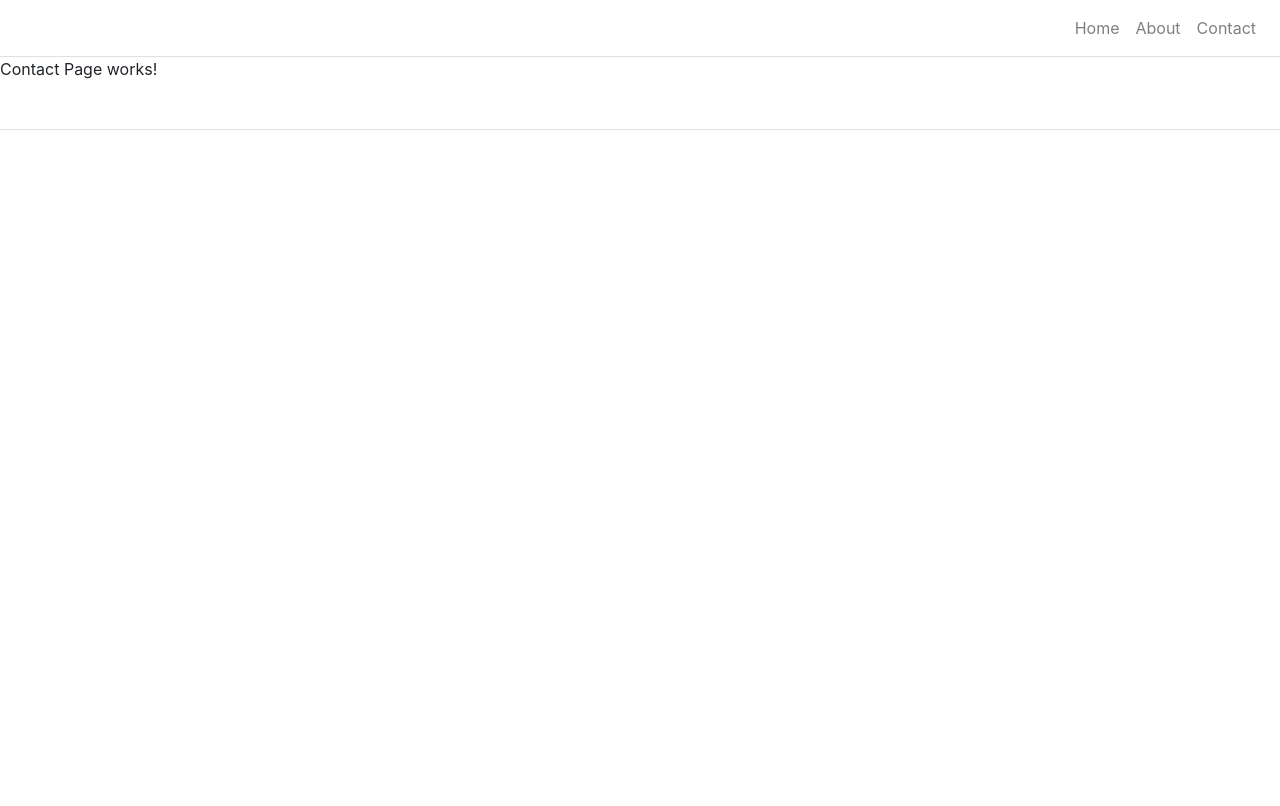
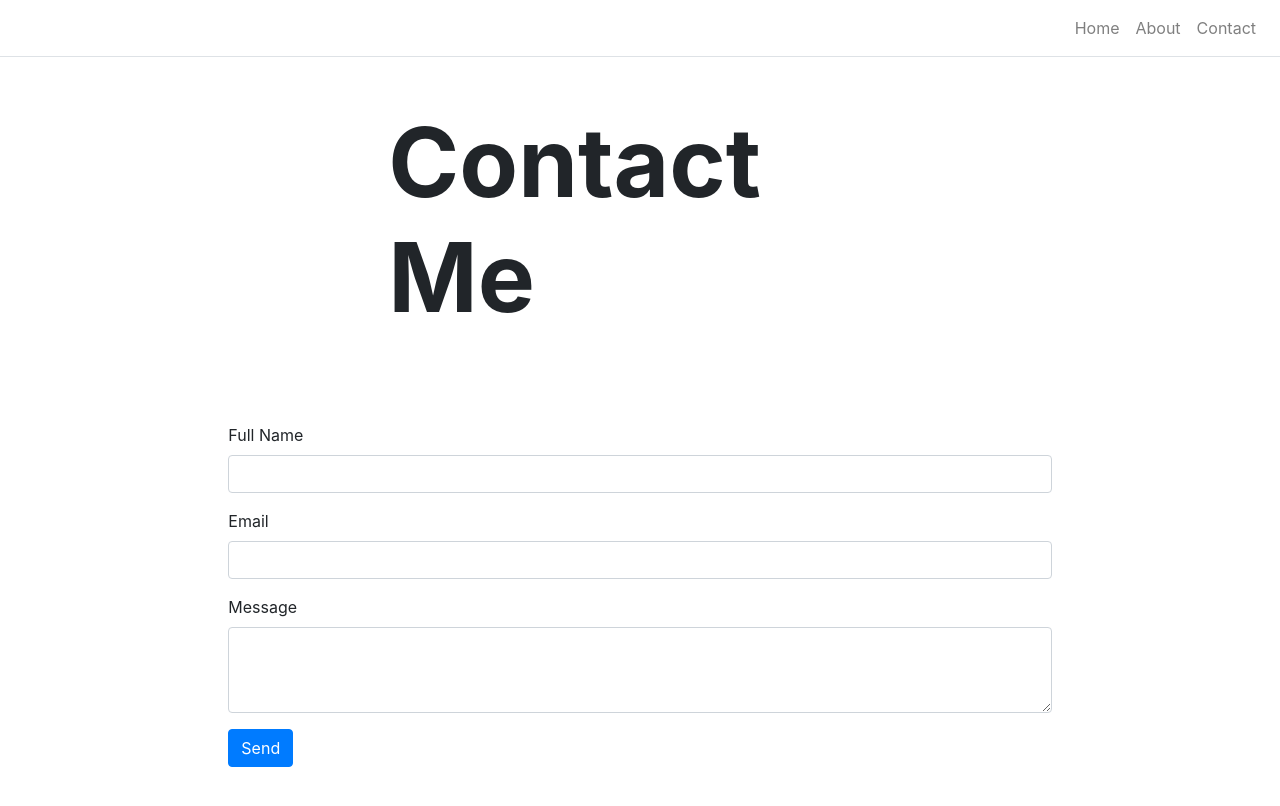
Before and after one commit to yvettehenderson/react-portfolio, a React (Create React App) app: page /contact in a window 1280 px wide. Shown: the top 806 px of the page. Built offline with nearby package versions, Linux system fonts and the light colour scheme.

Commit message:
added about, contact,content

```diff
--- /dev/null
+++ b/src/components/Content.js
@@ -0,0 +1,20 @@
+import React from 'react';
+import Container from 'react-bootstrap/Container';
+import Row from 'react-bootstrap/Row';
+import Col from 'react-bootstrap/Col';
+
+function Content(props) {
+
+    return(
+        <Container fluid={true}>
+            <Row className="justify-content-center">
+                <Col md={8}>
+                    {props.children}
+                </Col>
+            </Row>
+        </Container>
+    );
+
+}
+
+export default Content;
--- /dev/null
+++ b/src/pages/About.js
@@ -0,0 +1,31 @@
+
+import React from 'react';
+import Hero from '../components/Hero';
+import Content from '../components/Content';
+
+function AboutPage(props) {
+
+    return(
+        <div>
+            <Hero title={props.title} />
+
+            <Content>
+            <p>Hello, my name is Yvette Henderson. I am currenlty a Sr. project manager by day.
+            Throughout my 8 year agency career, I have contributed to impacting business outcomes through effective organization,prioritization, and execution of key projects.
+            In my Senior Project Manager roles, I exercised a calculated and methodical approach to problem
+            solving. I am independently motivated, yet I appreciate team efforts and collaborate productively within
+            groups. Additionally, I am knowledgeable in Adobe, Microsoft Office, Google Docs, Slack, Basecamp,Smartsheets, Paymo, NetSuite and a Scrum Master.By Night, I am  a full stack web developer with experice in  Java Script,Express JS, Node JS, Oracle SQL, MongoDB, and React. </p>
+
+            <p>You can find my LinkedIn profile<a href="https://www.linkedin.com/in/yvette-henderson/" target="_blank" rel="noopener noreferrer">here</a></p>
+            <p>You can find my resume<a href="https://docs.google.com/document/d/1Vh3W_eedNPY-5DOkmfM1Pnr7un-swiUdA8Gl07MvTx0/edit?usp=sharing" target="_blank" rel="noopener noreferrer" >here</a></p>
+            <p>You can find my GitHub profile<a href="https://github.com/yvettehenderson" target="_blank" rel="noopener noreferrer" >here</a></p>
+
+
+
+            </Content>
+        </div>
+    );
+
+}
+
+export default AboutPage;
--- a/src/pages/Contact.js
+++ b/src/pages/Contact.js
@@ -1,15 +1,110 @@
 import React from 'react';
 
+import Form from 'react-bootstrap/Form';
+import Button from 'react-bootstrap/Button';
 
-function Contact(props){
+import Hero from '../components/Hero';
+import Content from '../components/Content.js';
+import Axios from 'axios';
 
-return(
+class ContactPage extends React.Component {
 
-<p>Contact Page works!</p>
+    constructor(props) {
+        super(props);
+        this.state = {
+            name: '',
+            email: '',
+            message: '',
+            disabled: false,
+            emailSent: null,
+        }
+    }
 
-);
 
+    handleChange = (event) => {
+        const target = event.target;
+        const value = target.type === 'checkbox' ? target.checked : target.value;
+        const name = target.name;
+
+        this.setState({
+            [name]: value
+        })
+    }
+
+
+    handleSubmit = (event) => {
+        event.preventDefault();
+
+        console.log(event.target);
+
+        this.setState({
+            disabled: true
+        });
+
+        Axios.post('http://localhost:3030/api/email', this.state)
+            .then(res => {
+                if(res.data.success) {
+                    this.setState({
+                        disabled: false,
+                        emailSent: true
+                    });
+                } else {
+                    this.setState({
+                        disabled: false,
+                        emailSent: false
+                    });
+                }
+            })
+            .catch(err => {
+                console.log(err);
+
+                this.setState({
+                    disabled: false,
+                    emailSent: false
+                });
+            })
+
+    }
+
+
+    render() {
+        return(
+            <div>
+                <Hero title={this.props.title} />
+
+                <Content>
+                    <Form onSubmit={this.handleSubmit}>
+                        <Form.Group>
+                            <Form.Label htmlFor="full-name">Full Name</Form.Label>
+                            <Form.Control id="full-name" name="name" type="text" value={this.state.name} onChange={this.handleChange} />
+                        </Form.Group>
+
+
+                        <Form.Group>
+                            <Form.Label htmlFor="email">Email</Form.Label>
+                            <Form.Control id="email" name="email" type="email" value={this.state.email} onChange={this.handleChange} />
+                        </Form.Group>
+
+
+                        <Form.Group>
+                            <Form.Label htmlFor="message">Message</Form.Label>
+                            <Form.Control id="message" name="message" as="textarea"rows="3" value={this.state.message} onChange={this.handleChange} />
+                        </Form.Group>
+
+
+                        <Button className="d-inline-block" variant="primary" type="submit" disabled={this.state.disabled}>
+                            Send
+                        </Button>
+
+
+                        {this.state.emailSent === true && <p className="d-inline success-msg">Email Sent</p>}
+                        {this.state.emailSent === false && <p className="d-inline err-msg">Email Not Sent</p>}
+                    </Form>
+                </Content>
+            </div>
+        );
+    }
 
 }
 
-export default Contact;
+export default ContactPage;
```
